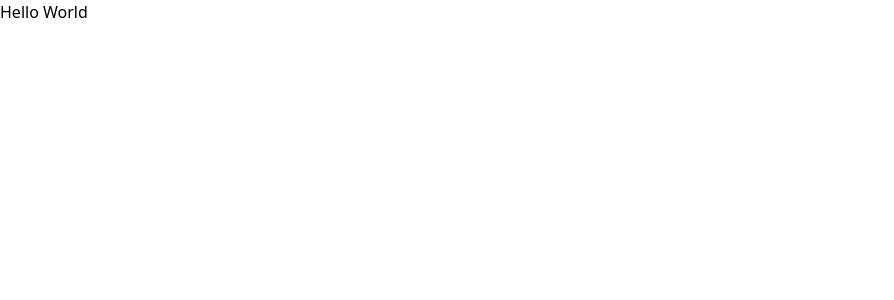
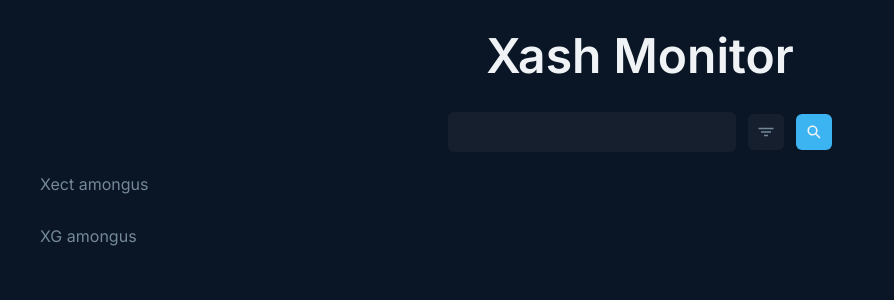
Before and after one commit to Drum3X/Xash-Monitor, a Next.js app: page / in a window 1280 px wide. Shown: the top 300 px of the page, without its empty margins (0-894 px from the left). Built offline with nearby package versions, Linux system fonts and the light colour scheme.

Commit message:
Add filter component

```diff
--- /dev/null
+++ b/app/components/filter.tsx
@@ -0,0 +1,25 @@
+import { IoSearchSharp, IoFilterSharp } from "react-icons/io5";
+
+const Filter = () => {
+  return (
+    <form className="flex items-center max-w-sm mx-auto gap-3">
+      <div className={`relative w-full px-3 py-2 bg-box rounded-md`}>
+        <input type="text" className={`w-full bg-box outline-none`} />
+      </div>
+      <button
+        type="submit"
+        className={`p-2.5 bg-box rounded-md hover:bg-opacity-75 focus:bg-opacity-55 trantision duration-150 ease-in-out`}
+      >
+        <IoFilterSharp />
+      </button>
+      <button
+        type="submit"
+        className={`p-2.5 bg-primary text-text rounded-md hover:bg-opacity-75 focus:bg-opacity-55 trantision duration-150 ease-in-out`}
+      >
+        <IoSearchSharp />
+      </button>
+    </form>
+  );
+};
+
+export default Filter;
--- /dev/null
+++ b/app/components/servers.tsx
@@ -0,0 +1,10 @@
+const Servers = () => {
+  return (
+    <div className={`flex-col`}>
+      <div className={`m-3 px-3 py-2 bg-gray-600 rounded-md`}>Xect amongus</div>
+      <div className={`m-3 p-3 py-2 bg-gray-600 rounded-md`}>XG amongus</div>
+    </div>
+  );
+};
+
+export default Servers;
--- a/app/globals.css
+++ b/app/globals.css
@@ -1,3 +1,5 @@
 @tailwind base;
 @tailwind components;
 @tailwind utilities;
+
+@import "normalize.css";
--- a/app/layout.tsx
+++ b/app/layout.tsx
@@ -1,5 +1,9 @@
 import type { Metadata } from "next";
+import { Inter } from 'next/font/google'
+
 import "./globals.css";
+
+const inter = Inter({ subsets: ['latin'] })
 
 export const metadata: Metadata = {
   title: "Xash Monitor",
@@ -13,11 +17,9 @@ const RootLayout = ({
 }>) => {
   return (
     <html lang="en">
-      <body className={`antialiased`}>
-        {children}
-      </body>
+      <body className={`${inter.className} text-header p-4 antialiased bg-background`}>{children}</body>
     </html>
   );
-}
+};
 
 export default RootLayout;
--- a/app/page.tsx
+++ b/app/page.tsx
@@ -1,10 +1,16 @@
+import Filter from "./components/filter";
+import Servers from "./components/servers";
 
 const Home = () => {
   return (
     <div className="">
-      Hello World
+      <h1 className="pt-4 pb-8 text-center text-text text-5xl font-semibold">
+        Xash Monitor
+      </h1>
+      <Filter />
+      <Servers />
     </div>
   );
-}
+};
 
 export default Home;
--- a/tailwind.config.ts
+++ b/tailwind.config.ts
@@ -7,12 +7,14 @@ const config: Config = {
     "./app/**/*.{js,ts,jsx,tsx,mdx}",
   ],
   theme: {
-    extend: {
-      colors: {
-        background: "var(--background)",
-        foreground: "var(--foreground)",
-      },
-    },
+    colors: {
+      primary: "#3db4f2",
+      secondary: "#673ab7",
+      background: "#0a1625",
+      box: "#151f2e",
+      header: "#748899",
+      text: "#f0f3f6",
+    }
   },
   plugins: [],
 };
```
Also changed, not shown: package.json (+6 -4 lines), 1 other file (tests, documents, lock files or other folders).
